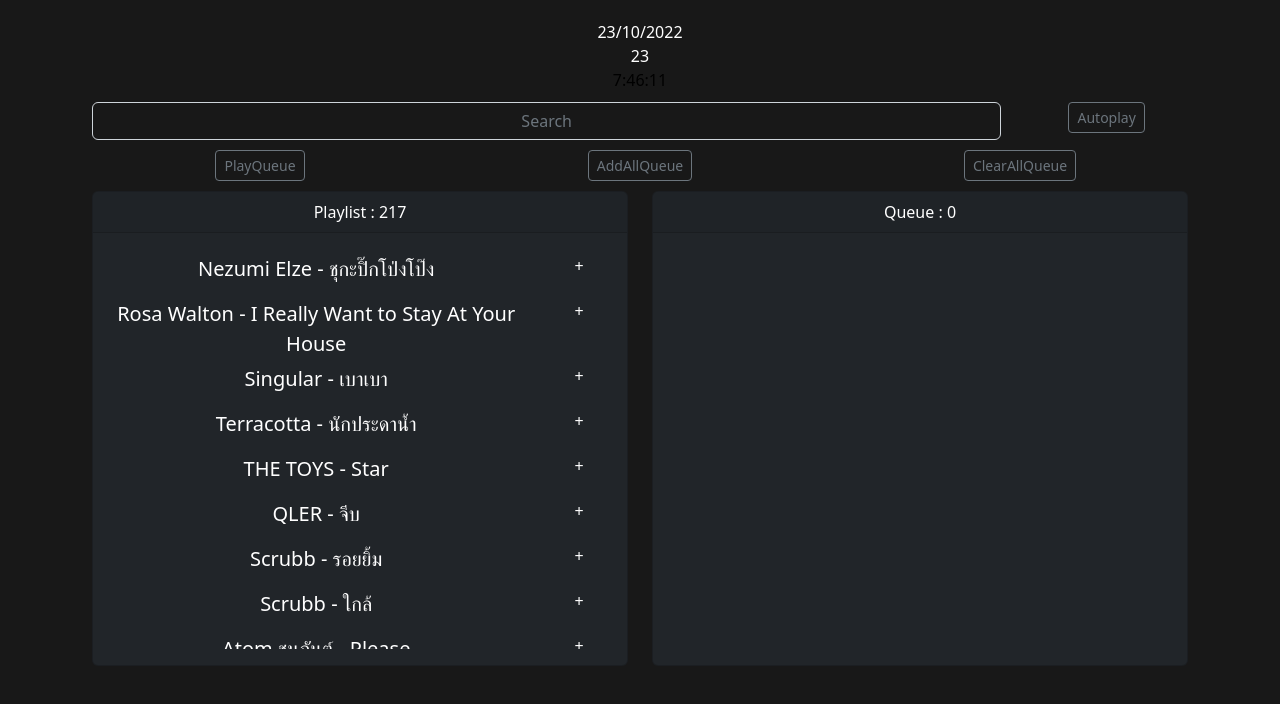
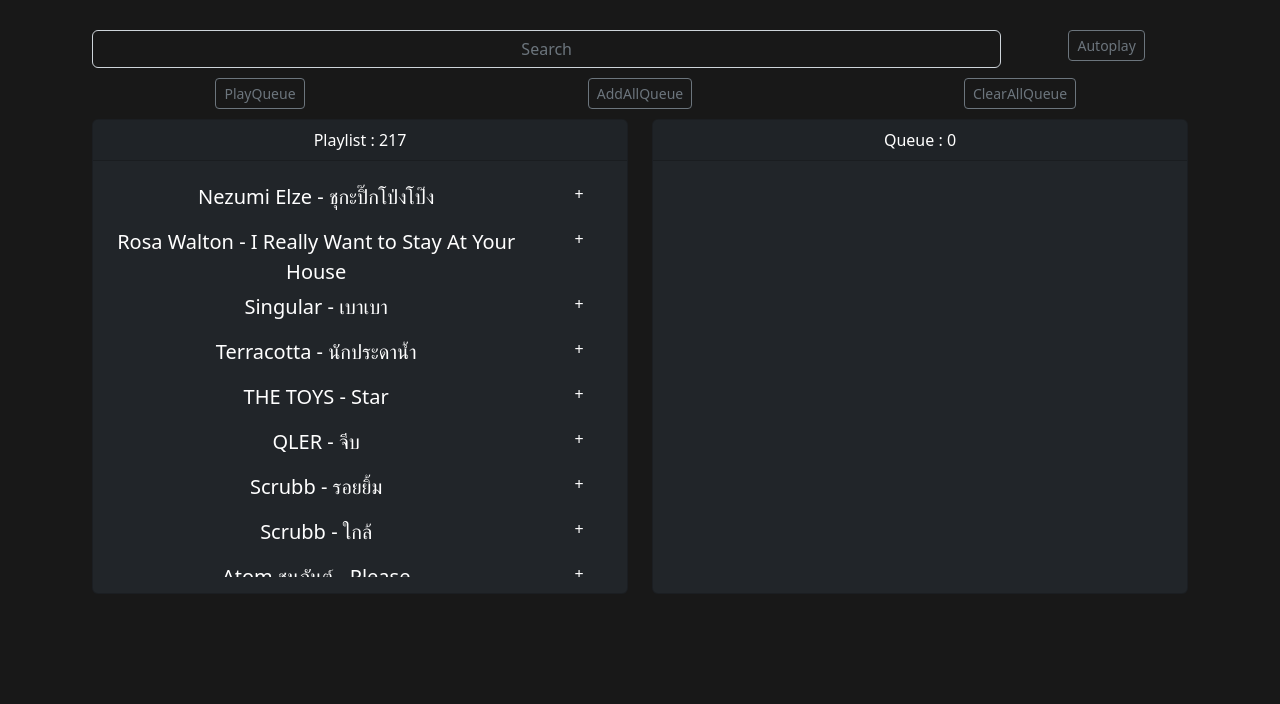
Before and after one commit to bestchse/musica, a React (Create React App) app: page / in a window 1280 px wide. Shown: the top 704 px of the page. Built offline with nearby package versions, Linux system fonts and the light colour scheme.

Commit message:
return this

```diff
--- a/src/pages/Um.js
+++ b/src/pages/Um.js
@@ -158,10 +158,6 @@ export class Um extends Component {
             return null
     }
     render() {
-        const current = new Date();
-        const date = `${current.getDate()}/${current.getMonth() + 1}/${current.getFullYear()} `;
-        const day = current.getDate()
-        const time = current.getHours() + ':' + current.getMinutes() + ':' + current.getSeconds();
         let SearchData = this.state.Playlist.filter(data => {
             return data.MusicName.toLowerCase().includes(this.state.Search.toLowerCase())
         })
@@ -180,10 +176,6 @@ export class Um extends Component {
                     />
                 </Row>
                 <Container>
-                    <div style={{ color: 'white' }}>{date}</div>
-                    <div style={{ color: 'white' }}>{day}</div>
-                    <div style={{ color: 'black' }}>{time}</div>
-
                     <Row md="12" xs="12" style={{ padding: 10 }}>
                         <Col md="10" xs="10">
                             <Form.Control
```
